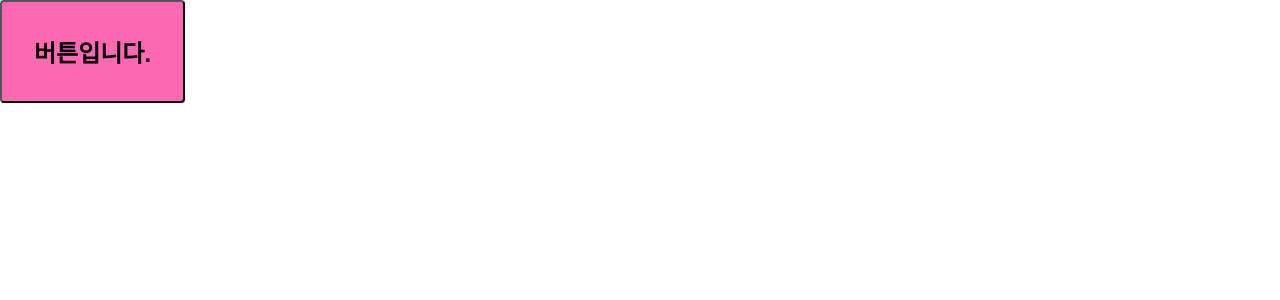
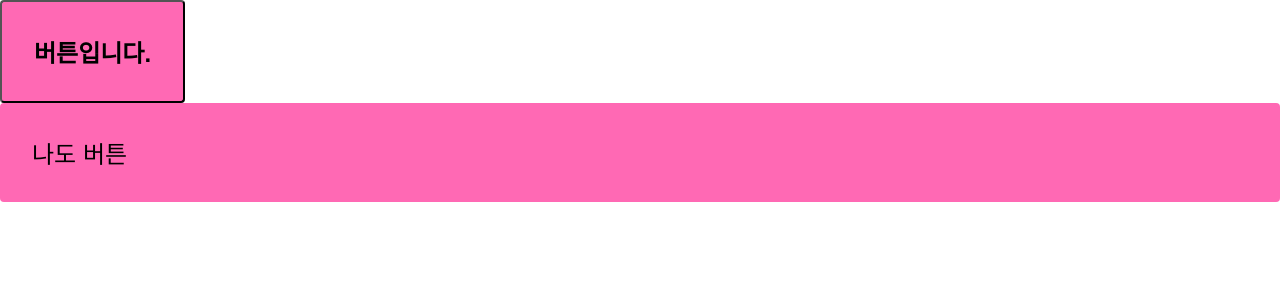
Before and after one commit to park78951/history-book, a React (Create React App) app: page / in a window 1280 px wide. Shown: the top 300 px of the page. Built offline with nearby package versions, Linux system fonts and the light colour scheme.

Commit message:
feat: css prop 사용을 위한 테스트용 스타일 추가

```diff
--- a/src/App.tsx
+++ b/src/App.tsx
@@ -1,6 +1,7 @@
-import React from 'react';
+import React, { Fragment } from 'react';
 import './App.css';
 import styled from "@emotion/styled";
+import { css, jsx } from "@emotion/react";
 
 const Button = styled.button`
   padding: 32px;
@@ -13,10 +14,24 @@ const Button = styled.button`
     color: white;
   }
 `
+const color = 'white';
 
 function App() {
   return (
-    <Button>버튼입니다.</Button>
+    <Fragment>
+      <Button>버튼입니다.</Button>
+      <div css={css`
+      padding: 32px;
+      background-color: hotpink;
+      font-size: 24px;
+      border-radius: 4px;
+      &:hover {
+        color: ${color};
+      }
+    `}>
+        나도 버튼
+      </div>
+    </Fragment>
   );
 }
 
```
